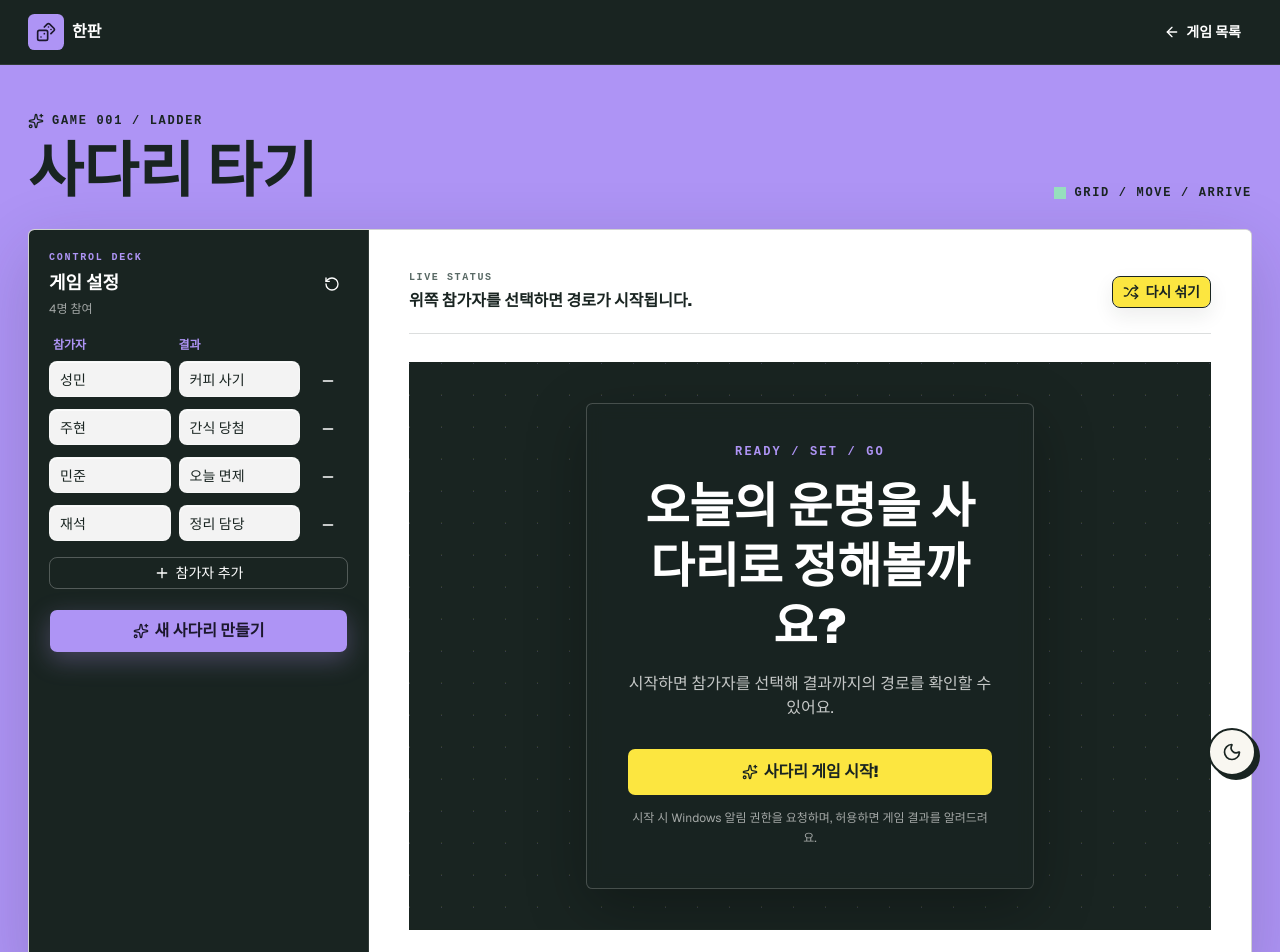
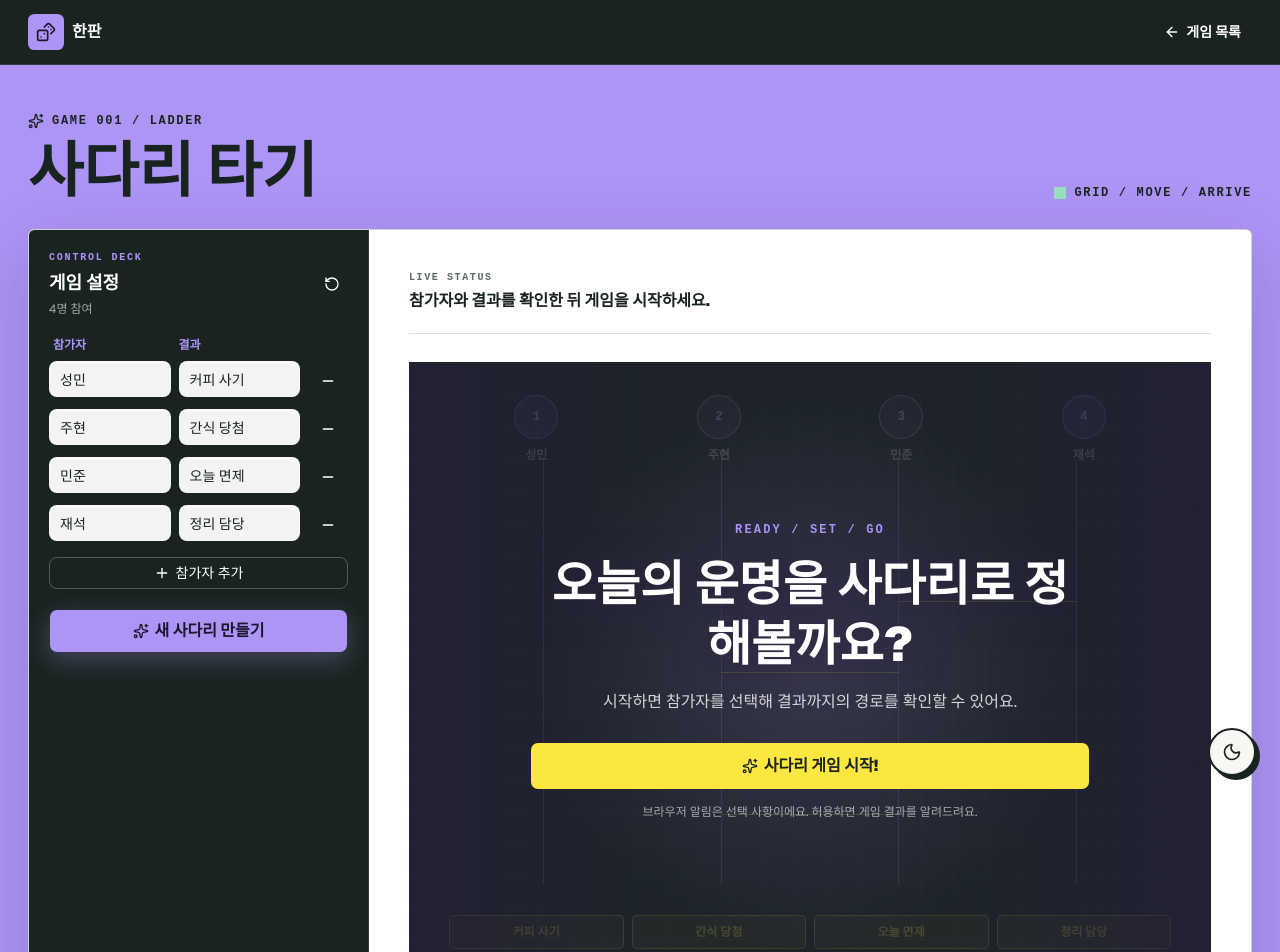
Before and after one commit to kwonja/FE_TEST, a Next.js app: page /games/ladder in a window 1280 px wide. Shown: the top 952 px of the page. Built offline with nearby package versions, Linux system fonts and the light colour scheme.

Commit message:
feat: polish ladder game start screen

```diff
--- a/features/ladder-game/components/ladder-game.tsx
+++ b/features/ladder-game/components/ladder-game.tsx
@@ -29,8 +29,6 @@ const DEFAULT_RESULTS = ["커피 사기", "간식 당첨", "오늘 면제", "정
 const INITIAL_SEED = 20260702;
 
 const requestNotificationPermission = () => {
-
-  console.log("테스트")
   if (typeof Notification === "undefined" || Notification.permission !== "default") {
     return;
   }
@@ -39,8 +37,6 @@ const requestNotificationPermission = () => {
 };
 
 const showGameNotification = (body: string) => {
-
-  console.log("사다리알림")
   if (typeof Notification === "undefined" || Notification.permission !== "granted") {
     return;
   }
@@ -90,7 +86,9 @@ export const LadderGame = () => {
   );
   const [isPreparing, setIsPreparing] = useState(true);
   const [animationRunId, setAnimationRunId] = useState(0);
-  const [message, setMessage] = useState("사다리를 섞는 중입니다.");
+  const [message, setMessage] = useState(
+    "위쪽 참가자를 선택하면 경로가 시작됩니다.",
+  );
   const [error, setError] = useState<string | null>(null);
   const [arrivalMessage, setArrivalMessage] = useState<string | null>(null);
   const [hasStartedGame, setHasStartedGame] = useState(false);
@@ -102,7 +100,6 @@ export const LadderGame = () => {
         createSnapshot(DEFAULT_PARTICIPANTS, DEFAULT_RESULTS, Date.now()),
       );
       setIsPreparing(false);
-      setMessage("위쪽 참가자를 선택하면 경로가 시작됩니다.");
     }, 0);
 
     return () => window.clearTimeout(timeoutId);
@@ -188,12 +185,15 @@ export const LadderGame = () => {
 
   const enterGame = () => {
     requestNotificationPermission();
-
+    setMessage(
+      isPreparing
+        ? "사다리를 섞는 중입니다."
+        : "위쪽 참가자를 선택하면 경로가 시작됩니다.",
+    );
     setHasStartedGame(true);
   };
 
   const createNewLadder = () => {
-    console.log("하이")
     const validationError = validateEntries(participants, results);
 
     if (validationError) {
@@ -429,9 +429,12 @@ export const LadderGame = () => {
                   aria-live="polite"
                   data-testid="ladder-result-message"
                 >
-                  {message}
+                  {hasStartedGame
+                    ? message
+                    : "참가자와 결과를 확인한 뒤 게임을 시작하세요."}
                 </p>
               </div>
+              {hasStartedGame ? (
                 <Button
                   type="button"
                   variant="outline"
@@ -441,31 +444,92 @@ export const LadderGame = () => {
                   <Shuffle aria-hidden="true" />
                   다시 섞기
                 </Button>
+              ) : null}
             </div>
 
             {!hasStartedGame ? (
               <section
-                className="relative grid min-h-80 overflow-hidden border-y border-game-ink/20 bg-game-ink px-5 py-10 text-center text-white sm:min-h-[520px] sm:px-10"
+                className="relative isolate grid min-h-[620px] overflow-hidden border-y border-game-ink/20 bg-game-ink px-5 py-12 text-center text-white sm:px-10"
                 data-testid="ladder-start-panel"
                 aria-labelledby="ladder-start-heading"
               >
                 <div
-                  className="absolute inset-0 bg-[linear-gradient(135deg,rgba(183,151,245,0.3)_1px,transparent_1px),linear-gradient(45deg,rgba(234,255,47,0.16)_1px,transparent_1px)] bg-[size:32px_32px] opacity-70"
+                  className="absolute inset-0 bg-[radial-gradient(circle_at_center,rgba(183,151,245,0.22),transparent_55%),linear-gradient(rgba(255,255,255,0.025)_1px,transparent_1px),linear-gradient(90deg,rgba(255,255,255,0.025)_1px,transparent_1px)] bg-[size:auto,32px_32px,32px_32px]"
                   aria-hidden="true"
                 />
-                <div className="relative z-10 m-auto max-w-md rounded-md border border-white/20 bg-game-ink/85 p-6 shadow-[0_18px_60px_rgb(0_0_0/0.28)] backdrop-blur-sm sm:p-10">
+                <div
+                  className="absolute inset-x-4 inset-y-8 opacity-35 sm:inset-x-10"
+                  aria-hidden="true"
+                >
+                  <div className="absolute inset-x-0 top-0 flex justify-between gap-2">
+                    {snapshot.participants.map((participant, index) => (
+                      <div
+                        key={`${participant}-${index}`}
+                        className="flex min-w-0 flex-1 flex-col items-center gap-2"
+                      >
+                        <span className="grid size-9 place-items-center rounded-full border border-primary/60 bg-primary/15 font-mono text-xs font-black text-primary sm:size-11">
+                          {index + 1}
+                        </span>
+                        <span className="max-w-full truncate text-[10px] font-bold text-white/60 sm:text-xs">
+                          {participant}
+                        </span>
+                      </div>
+                    ))}
+                  </div>
+                  <div className="absolute inset-x-[7%] bottom-16 top-16">
+                    <div className="flex h-full justify-between px-[7%]">
+                      {snapshot.participants.map((participant, index) => (
+                        <span
+                          key={`${participant}-line-${index}`}
+                          className="h-full w-px bg-primary/55"
+                        />
+                      ))}
+                    </div>
+                    {snapshot.ladder.bridges.map((bridge) => {
+                      const columnGap =
+                        86 / (snapshot.ladder.playerCount - 1);
+
+                      return (
+                        <span
+                          key={`${bridge.row}-${bridge.leftColumn}`}
+                          data-testid="ladder-preview-rung"
+                          className="absolute h-px bg-game-acid/60"
+                          style={{
+                            left: `${7 + bridge.leftColumn * columnGap}%`,
+                            top: `${
+                              (bridge.row / snapshot.ladder.rowCount) * 100
+                            }%`,
+                            width: `${columnGap}%`,
+                          }}
+                        />
+                      );
+                    })}
+                  </div>
+                  <div className="absolute inset-x-0 bottom-0 flex justify-between gap-2">
+                    {snapshot.results.map((result, index) => (
+                      <div
+                        key={`${result}-${index}`}
+                        className="min-w-0 flex-1 rounded-sm border border-game-acid/50 bg-game-acid/10 px-1 py-2 text-[10px] font-bold text-game-acid/70 sm:px-2 sm:text-xs"
+                      >
+                        <span className="block truncate">{result}</span>
+                      </div>
+                    ))}
+                  </div>
+                </div>
+                <div className="absolute inset-0 bg-[linear-gradient(90deg,rgba(40,31,64,0.62),rgba(40,31,64,0.25)_30%,rgba(40,31,64,0.25)_70%,rgba(40,31,64,0.62))]" aria-hidden="true" />
+                <div className="relative z-10 m-auto w-full max-w-[560px] py-10">
                   <p className="font-mono text-xs font-black tracking-[0.18em] text-primary">
                     READY / SET / GO
                   </p>
                   <h2
                     id="ladder-start-heading"
-                    className="mt-4 text-3xl font-black leading-tight sm:text-5xl"
+                    className="mt-4 text-3xl font-black leading-tight drop-shadow-[0_3px_18px_rgb(40_31_64)] sm:text-5xl"
                   >
                     오늘의 운명을 사다리로 정해볼까요?
                   </h2>
                   <p
                     id="ladder-start-description"
-                    className="mt-4 text-sm leading-6 text-white/75 sm:text-base"
+                    className="mx-auto mt-4 max-w-md text-sm leading-6 text-white/80 sm:text-base"
                   >
                     시작하면 참가자를 선택해 결과까지의 경로를 확인할 수 있어요.
                   </p>
@@ -482,13 +546,13 @@ export const LadderGame = () => {
                     id="ladder-notification-description"
                     className="mt-3 text-xs leading-5 text-white/60"
                   >
-                    시작 시 Windows 알림 권한을 요청하며, 허용하면 게임 결과를 알려드려요.
+                    브라우저 알림은 선택 사항이에요. 허용하면 게임 결과를 알려드려요.
                   </p>
                 </div>
               </section>
             ) : isPreparing ? (
               <div
-                className="grid min-h-80 place-items-center border-y border-game-ink/20 bg-game-paper px-5 text-center"
+                className="grid min-h-[620px] place-items-center border-y border-game-ink/20 bg-game-paper px-5 text-center"
                 data-testid="ladder-preparing"
                 role="status"
               >
@@ -501,6 +565,7 @@ export const LadderGame = () => {
                 </div>
               </div>
             ) : (
+              <div className="min-h-[620px]">
                 <LadderBoard
                   key={`${snapshot.ladder.seed}-${animationRunId}`}
                   ladder={snapshot.ladder}
@@ -510,6 +575,7 @@ export const LadderGame = () => {
                   onSelectParticipant={selectParticipant}
                   onRouteComplete={completeRoute}
                 />
+              </div>
             )}
 
             {arrivalMessage ? (
```
Also changed, not shown: 1 other file (tests, documents, lock files or other folders). Lines whose indentation alone changed are shown as unchanged.
